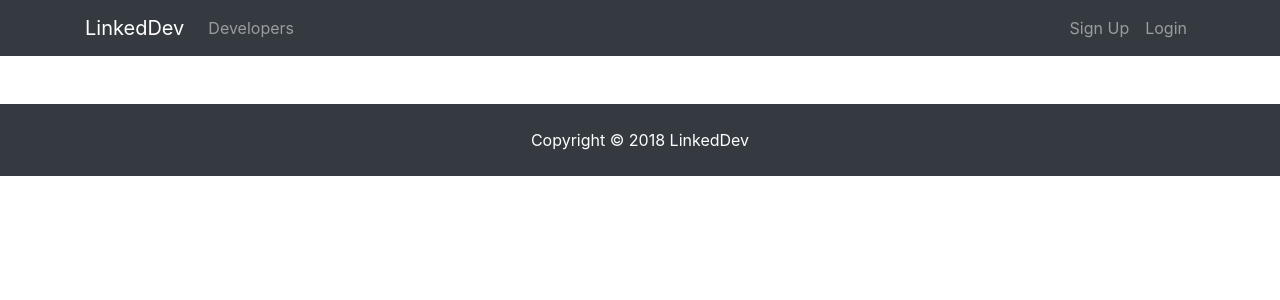
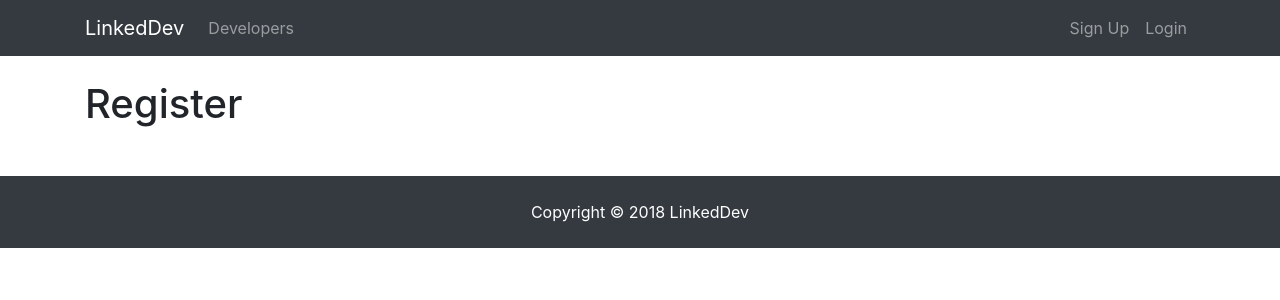
Before and after one commit to shawnchan2014/linked-dev, a React (Create React App) app in the folder client/: page /register in a window 1280 px wide. Shown: the top 300 px of the page. Built offline with nearby package versions, Linux system fonts and the light colour scheme.

Commit message:
Add basic login and register components

```diff
--- a/client/src/App.js
+++ b/client/src/App.js
@@ -4,6 +4,8 @@
 import Navbar from './components/layout/Navbar';
 import Footer from './components/layout/Footer';
 import Landing from './components/layout/Landing';
+import Register from './components/auth/Register';
+import Login from './components/auth/Login';
 
 import './App.css';
 
@@ -14,6 +16,10 @@
         <div className="App">
           <Navbar />
           <Route exact path="/" component={Landing} />
+          <div className="container">
+            <Route exact path="/register" component={Register} />
+            <Route exact path="/login" component={Login} />
+          </div>
           <Footer />
         </div>
       </Router>
--- /dev/null
+++ b/client/src/components/auth/Login.js
@@ -0,0 +1,13 @@
+import React, { Component } from 'react';
+
+class Login extends Component {
+  render() {
+    return (
+      <div>
+        <h1>Login</h1>
+      </div>
+    );
+  }
+}
+
+export default Login;
--- /dev/null
+++ b/client/src/components/auth/Register.js
@@ -0,0 +1,13 @@
+import React, { Component } from 'react';
+
+class Register extends Component {
+  render() {
+    return (
+      <div>
+        <h1>Register</h1>
+      </div>
+    );
+  }
+}
+
+export default Register;
```
